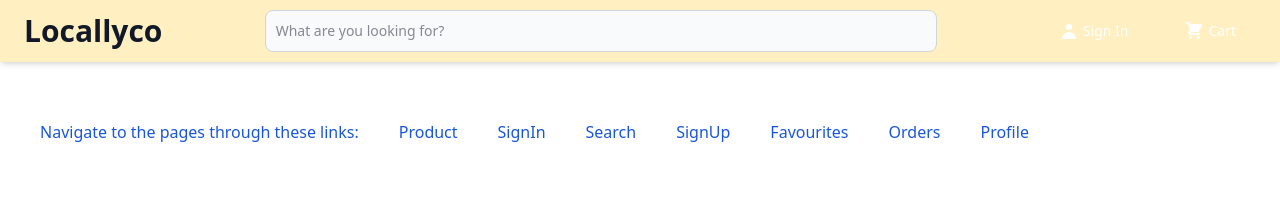
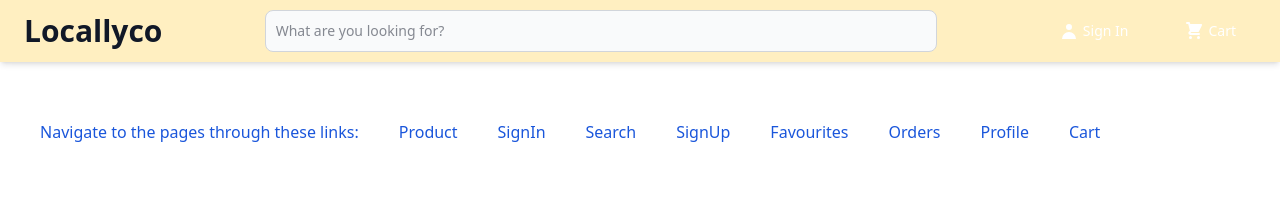
Before and after one commit to mohamedmohab619/locallyCo, a Next.js app: page / in a window 1280 px wide. Shown: the top 210 px of the page. Built offline with nearby package versions, Linux system fonts and the light colour scheme.

Commit message:
cart in links

```diff
--- a/app/page.tsx
+++ b/app/page.tsx
@@ -67,6 +67,7 @@ export default function NoonNavbar() {
         <Link href="/favourites" className="link">Favourites</Link>
         <Link href="/orders" className="link">Orders</Link>
         <Link href="/profile" className="link">Profile</Link>
+        <Link href="/Cart" className="link">Cart</Link>
       </div>
     </>
   );
```
